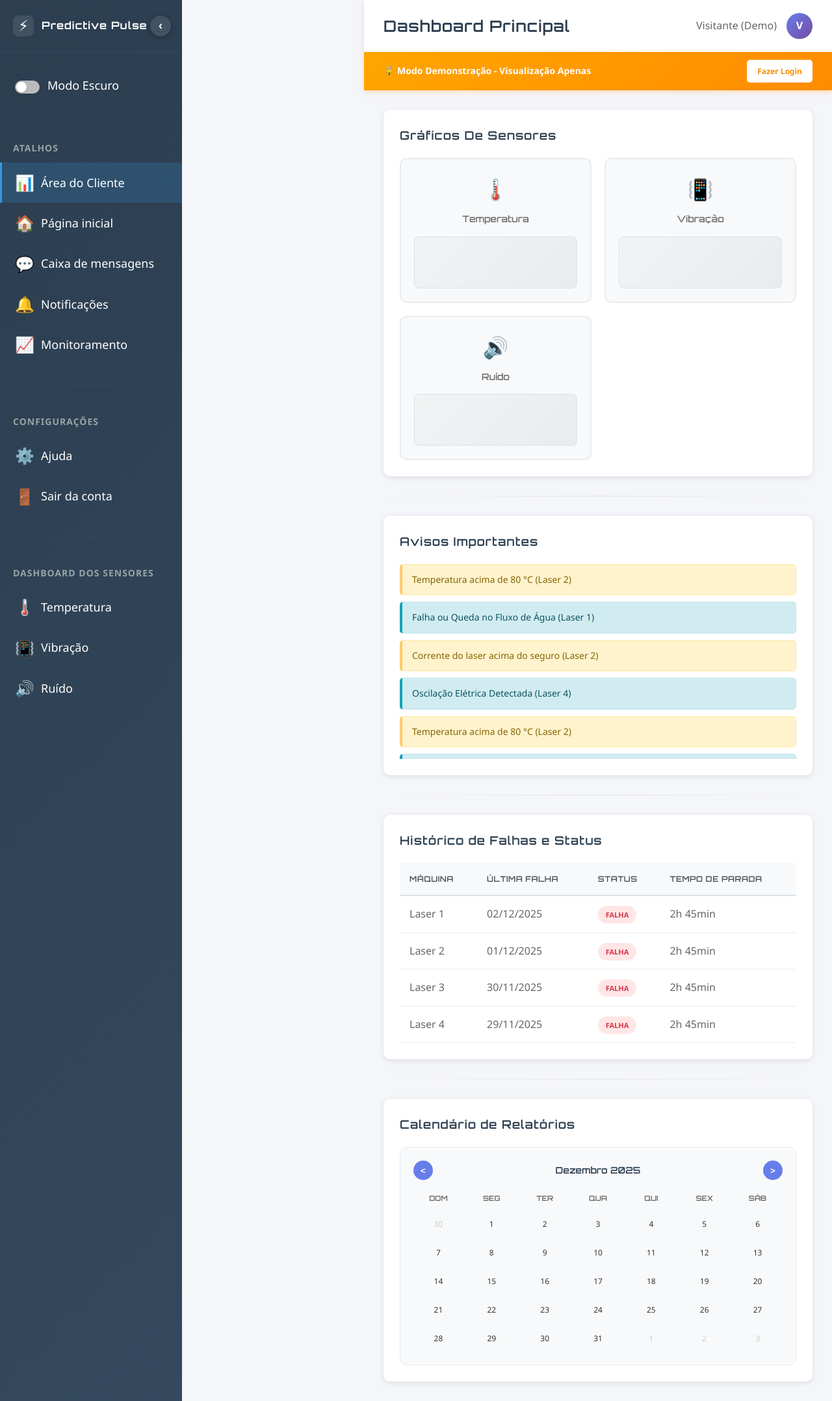
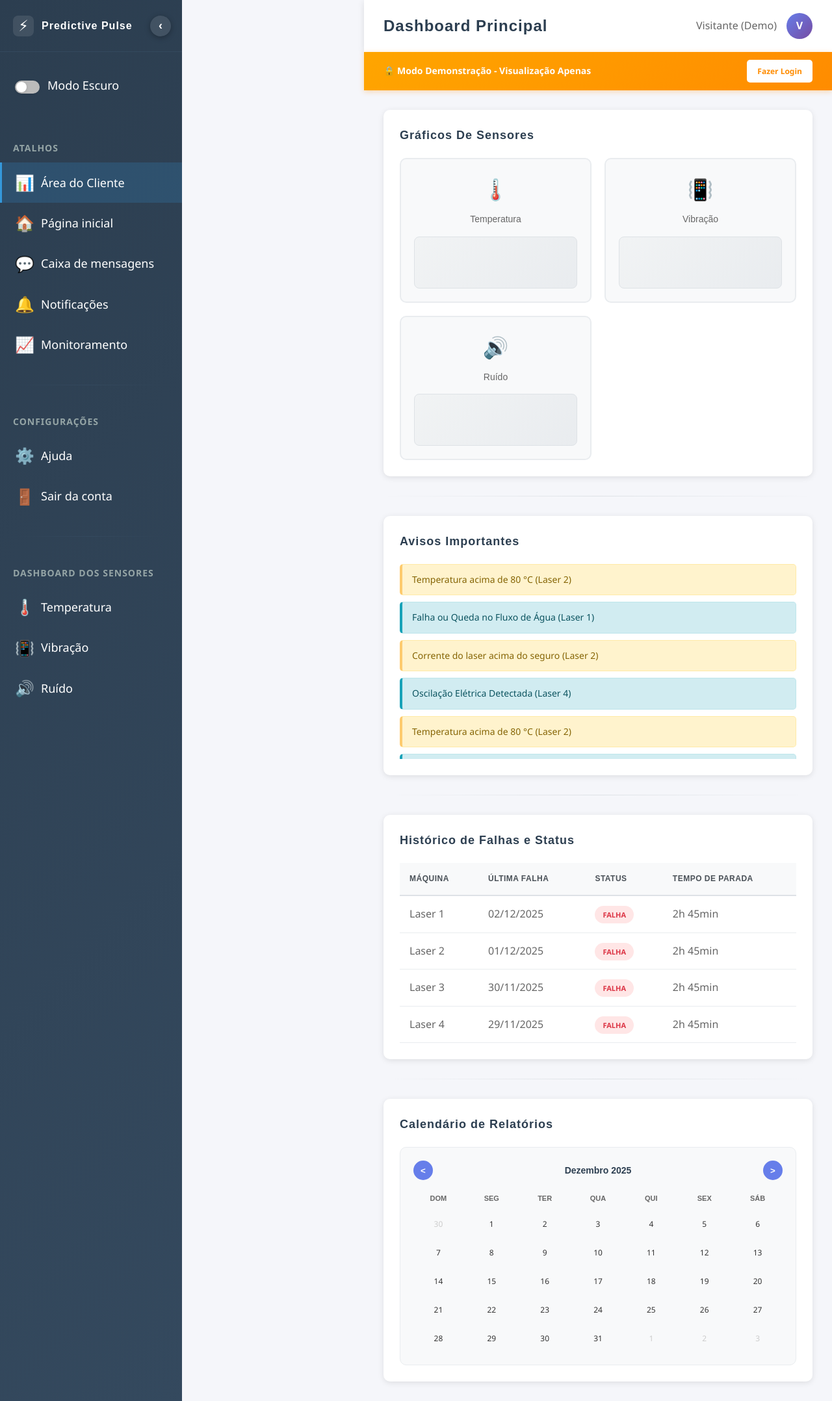
Before and after one commit to davijvasconcellos-senai/ProjetoIntegrador, a Flask app: page /demo in a window 1280 px wide. Shown: the whole page at 65% size. Run offline with Flask 3, Linux system fonts and the light colour scheme; data that the repository does not hold is empty; some web fonts are replaced.

Commit message:
Mudança da fonte ORBITRON para GARET

```diff
--- a/static/css/index.css
+++ b/static/css/index.css
@@ -206,7 +206,7 @@ body {
 }
 
 .logo-text {
-    font-family: 'Orbitron', sans-serif;
+    font-family: 'Garet', 'Orbitron', sans-serif;
     font-size: 16px;
     font-weight: 700;
     letter-spacing: 1px;
--- a/templates/index.html
+++ b/templates/index.html
@@ -5,10 +5,7 @@
     <meta charset="UTF-8">
     <meta name="viewport" content="width=device-width, initial-scale=1.0">
     <title>Dashboard - PredictivePulse</title>
-    <link rel="preconnect" href="https://fonts.googleapis.com">
-    <link rel="preconnect" href="https://fonts.gstatic.com" crossorigin>
-    <link href="https://fonts.googleapis.com/css2?family=Orbitron:wght@400;500;600;700;800;900&display=swap"
-        rel="stylesheet">
+    <link href="https://fonts.cdnfonts.com/css/garet" rel="stylesheet">
     <link rel="stylesheet" href="{{ url_for('static', filename='css/index.css') }}">
 </head>
 
```
